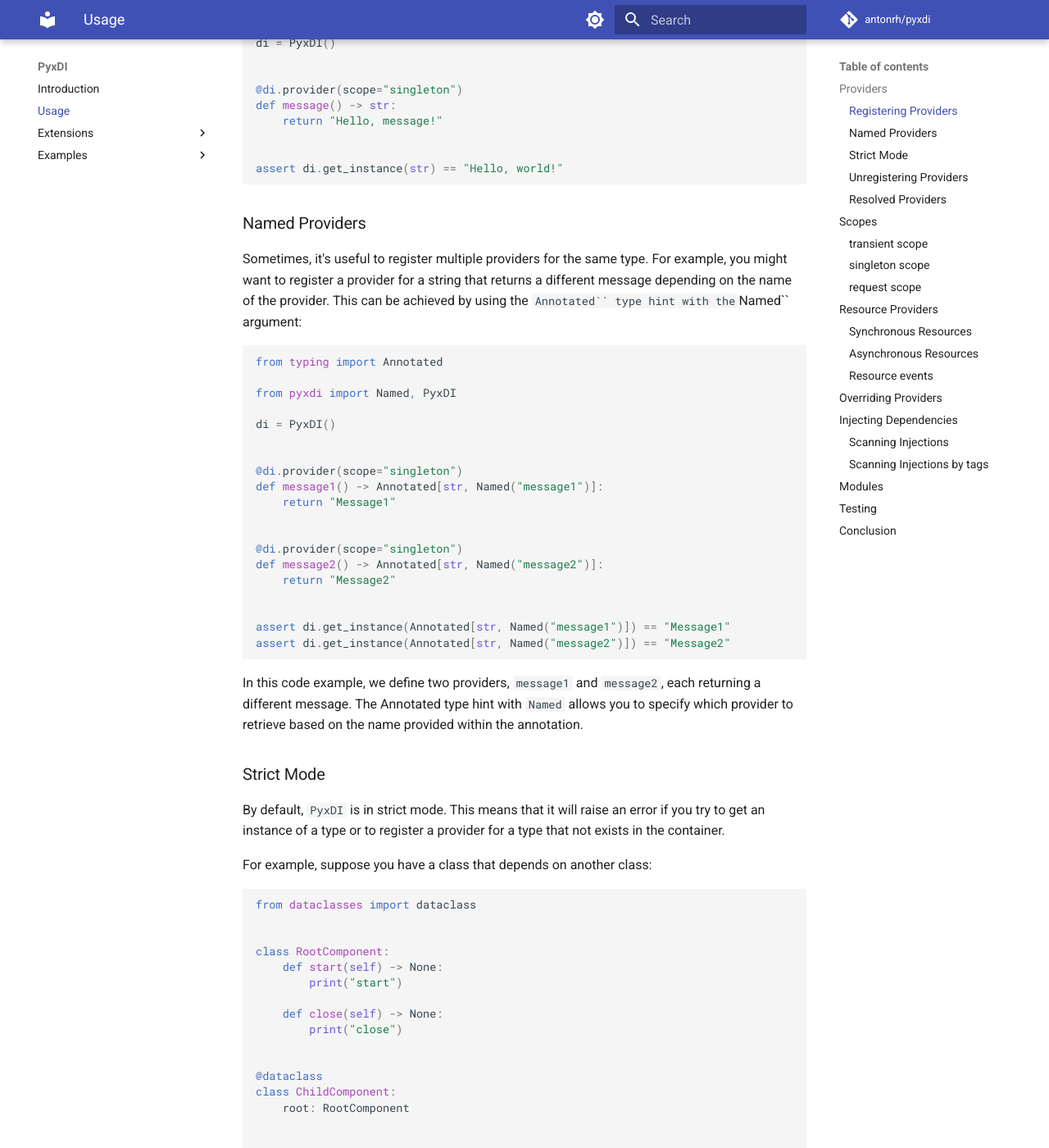
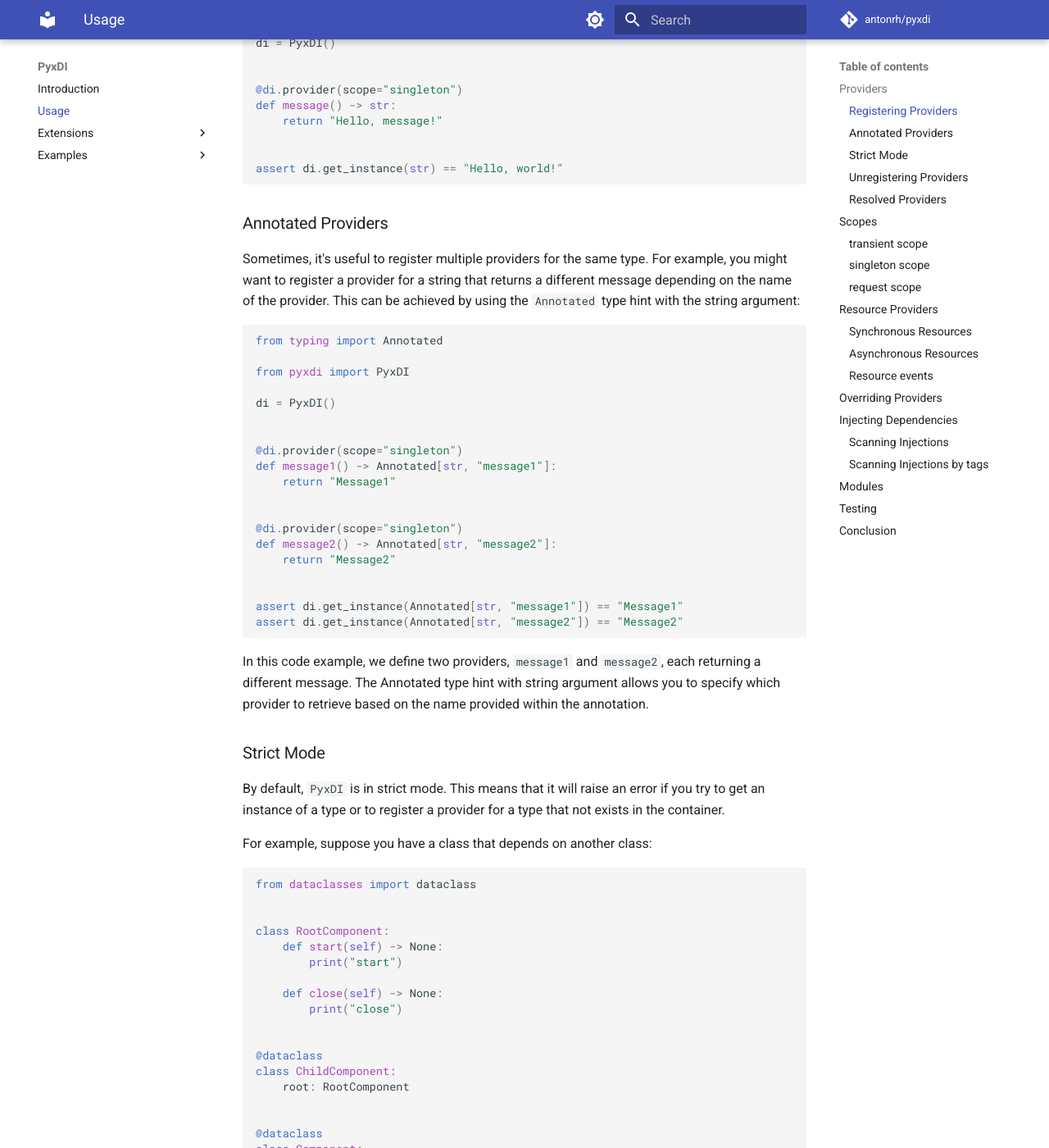
Before and after one commit to antonrh/anydi, an MkDocs documentation site: the page built from docs/usage.md, in a window 1280 px wide and 1400 px high, scrolled down 816 px. Shown: the whole window at 82% size. Built offline with MkDocs 1.6.1 and Material for MkDocs 9.7.7, drawn with Linux system fonts in a browser that asks for light colours; comment, search, counter and statistics services are not loaded.

Commit message:
Removed Named type

````diff
--- a/docs/usage.md
+++ b/docs/usage.md
@@ -41,33 +41,33 @@ def message() -> str:
 assert di.get_instance(str) == "Hello, world!"
 ```
 
-### Named Providers
+### Annotated Providers
 
-Sometimes, it's useful to register multiple providers for the same type. For example, you might want to register a provider for a string that returns a different message depending on the name of the provider. This can be achieved by using the `Annotated`` type hint with the `Named`` argument:
+Sometimes, it's useful to register multiple providers for the same type. For example, you might want to register a provider for a string that returns a different message depending on the name of the provider. This can be achieved by using the `Annotated` type hint with the string argument:
 
 ```python
 from typing import Annotated
 
-from pyxdi import Named, PyxDI
+from pyxdi import PyxDI
 
 di = PyxDI()
 
 
 @di.provider(scope="singleton")
-def message1() -> Annotated[str, Named("message1")]:
+def message1() -> Annotated[str, "message1"]:
     return "Message1"
 
 
 @di.provider(scope="singleton")
-def message2() -> Annotated[str, Named("message2")]:
+def message2() -> Annotated[str, "message2"]:
     return "Message2"
 
 
-assert di.get_instance(Annotated[str, Named("message1")]) == "Message1"
-assert di.get_instance(Annotated[str, Named("message2")]) == "Message2"
+assert di.get_instance(Annotated[str, "message1"]) == "Message1"
+assert di.get_instance(Annotated[str, "message2"]) == "Message2"
 ```
 
-In this code example, we define two providers, `message1` and `message2`, each returning a different message. The Annotated type hint with `Named` allows you to specify which provider to retrieve based on the name provided within the annotation.
+In this code example, we define two providers, `message1` and `message2`, each returning a different message. The Annotated type hint with string argument allows you to specify which provider to retrieve based on the name provided within the annotation.
 
 
 ### Strict Mode
--- a/pyxdi/__init__.py
+++ b/pyxdi/__init__.py
@@ -1,12 +1,11 @@
 """PyxDI public objects and functions."""
-from .core import Module, Named, Provider, PyxDI, Scope, dep
+from .core import Module, Provider, PyxDI, Scope, dep
 from .decorators import inject, provider, request, singleton, transient
 
 __all__ = [
     "dep",
     "inject",
     "Module",
-    "Named",
     "provider",
     "Provider",
     "PyxDI",
````
Also changed, not shown: 2 other files.
